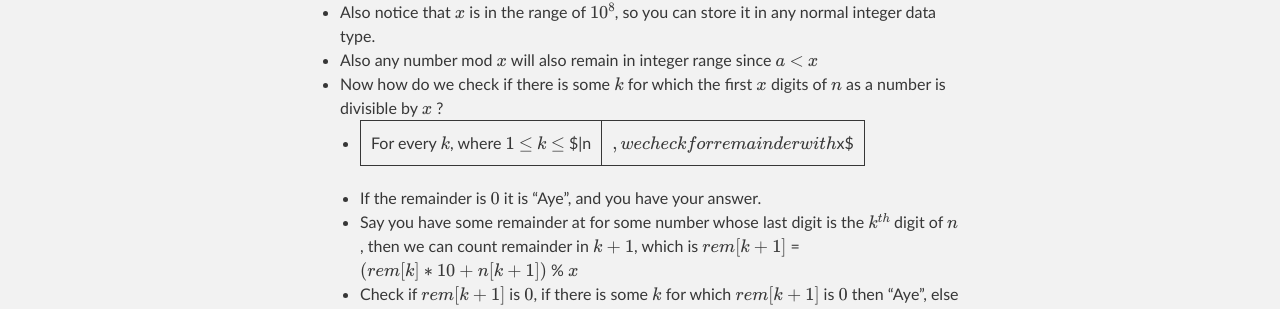
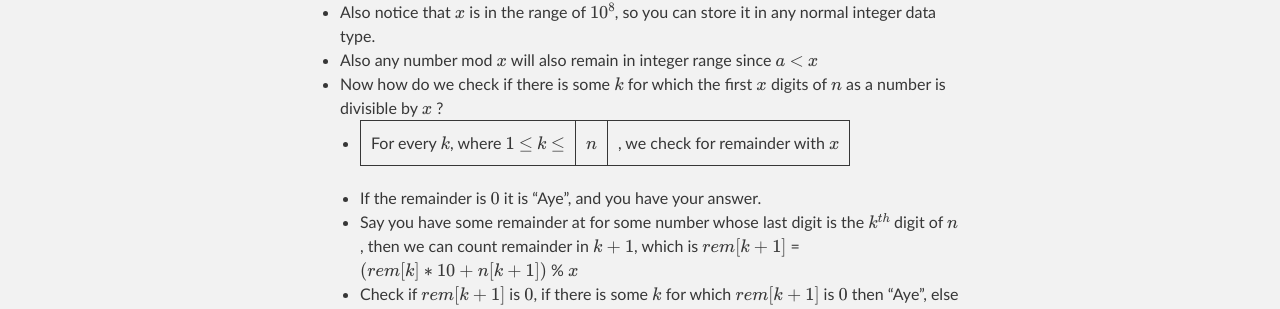
Before and after one commit to ieee-uvce-cs/ncode, a Jekyll site: the page built from editorials/January-2020/In-sooth-I-know-not-why-I-am-so-sad.md, in a window 1280 px wide. Shown: the part 421-730 px from the top of the page. Built offline with Jekyll 4.4.1, drawn with Linux system fonts in a browser that asks for light colours; formulas are drawn with MathJax 3.

```diff
--- a/editorials/January-2020/In-sooth-I-know-not-why-I-am-so-sad.md
+++ b/editorials/January-2020/In-sooth-I-know-not-why-I-am-so-sad.md
@@ -12,7 +12,7 @@ link: https://www.hackerrank.com/contests/uvce-ncode-january-2020/challenges/ant
 * Also notice that $x$ is in the range of $10^8$, so you can store it in any normal integer data type.
 * Also any number mod $x$ will also remain in integer range since $a%x$ $<$ $x$
 * Now how do we check if there is some $k$ for which the first $x$ digits of $n$ as a number is divisible by $x$ ?
-  * For every $k$, where $1$ $\le$ $k$ $\le$ $\|n|$, we check for remainder with $x$
+  * For every $k$, where $1$ $\le$ $k$ $\le$ |$n$|, we check for remainder with $x$
    * If the remainder is $0$ it is "Aye", and you have your answer.
    * Say you have some remainder at for some number whose last digit is the $k^{th}$ digit of $n$, then we can count remainder in $k+1$, which is
      $rem[k+1]$ = $(rem[k]*10+ n[k+1])$ % $x$
```
